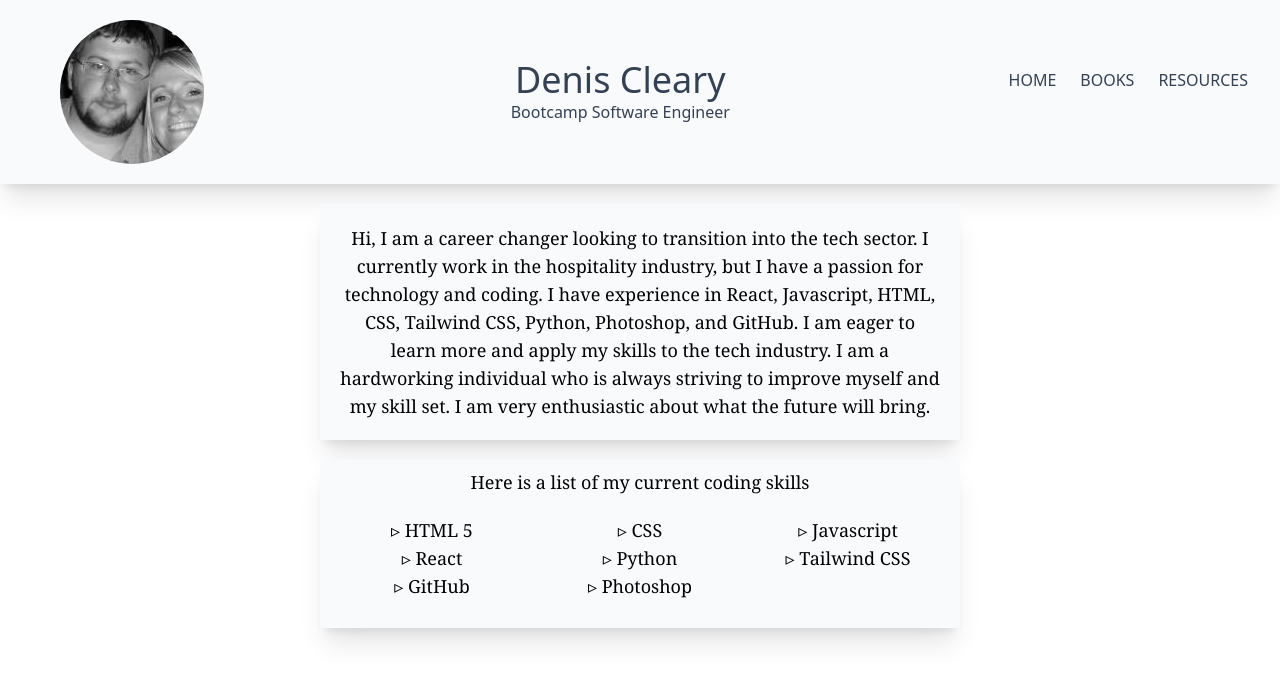
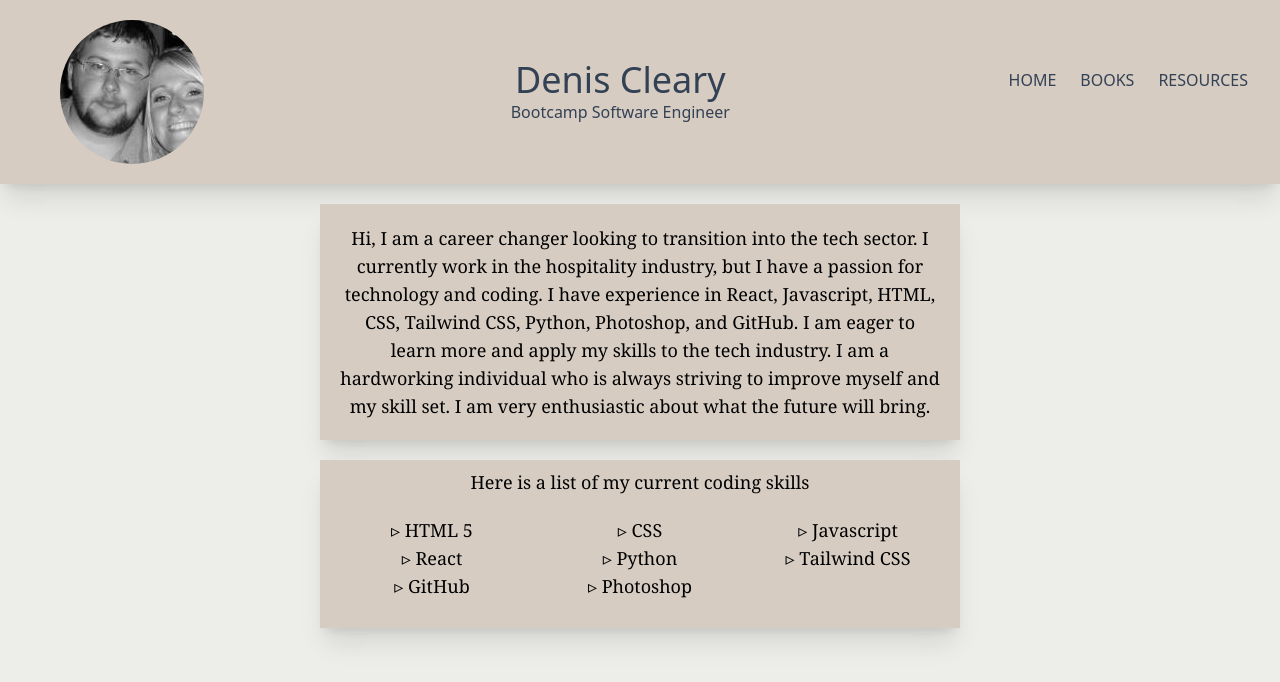
Before and after one commit to DenBeef/skillscity-mp, a Next.js app: page / in a window 1280 px wide. Shown: the top 682 px of the page. Built offline with nearby package versions, Linux system fonts and the light colour scheme.

Commit message:
background colour changes to components

```diff
--- a/components/home/bio/index.js
+++ b/components/home/bio/index.js
@@ -4,7 +4,7 @@ export default function Information({ text }) {
     return (
         <div className="grid justify-items-center">
             <div
-                className="w-1/2 flex text-center m-5 p-5 shadow-xl font-serif font-medium text-lg bg-slate-50">
+                className="w-1/2 flex text-center m-5 p-5 shadow-xl font-serif font-medium text-lg bg-[#D6CCC2]">
                 { text }
             </div>
 
--- a/components/home/hero/index.js
+++ b/components/home/hero/index.js
@@ -2,7 +2,7 @@ import TagLine from "../tag-line";
 
 export default function Name(props) {
     return (
-    <div className="text-center mt-10">
+    <div className="text-center mt-10 bg-[#D6CCC2]">
         <h1 className="text-4xl text-slate-700 font-medium">{ props.name }</h1>
         <TagLine tag="Bootcamp Software Engineer" />
     </div>
--- a/components/home/lists/index.js
+++ b/components/home/lists/index.js
@@ -1,7 +1,7 @@
 export default function Lists(props) {
     return (
         <div className="grid justify-items-center font-serif font-medium text-lg">
-            <div className="w-1/2 text-center bg-slate-50 p-2 shadow-xl">
+            <div className="w-1/2 text-center bg-[#D6CCC2] p-2 shadow-xl">
                 <p>{ props.title }</p>
                 <ul className="mt-5 mb-5 grid grid-cols-3 w-full">
                     {props.arr.map((item) => {
--- a/components/home/nav_bar/index.js
+++ b/components/home/nav_bar/index.js
@@ -6,7 +6,7 @@ import profile from "../../../src/images/profile.png"
 export default function NavBar() {
 
     return (
-        <div className="w-full flex justify-between bg-slate-50 p-5 shadow-xl">
+        <div className="w-full flex justify-between bg-[#D6CCC2] p-5 shadow-xl">
              <Image src={profile} className="object-none w-36 h-36 rounded-full custom-position mx-10" />
             <Name name="Denis Cleary" className=""/>
             <nav className="py-2 mt-10">
--- a/components/shared/items-grid/grid-item.js
+++ b/components/shared/items-grid/grid-item.js
@@ -1,7 +1,7 @@
 
 export default function GridItem({title, author, link, image}) {
         return (
-        <div className="w-9/10 mx-10 grid justify-items-center bg-slate-50 p-4 shadow-xl text-center">
+        <div className="w-9/10 mx-10 grid justify-items-center bg-[#D6CCC2] p-4 shadow-xl text-center">
             <img src={image} width="150"/>
             <h3 className="weight-full">{title}</h3>
             <p>{author}</p>
--- a/pages/index.js
+++ b/pages/index.js
@@ -5,7 +5,7 @@ import NavBar from "../components/home/nav_bar";
 
 export default function Home() {
   return (
-    <div>
+    <div className="h-screen bg-[#EDEDE9]">
       <NavBar />
       <Information text={"Hi, I am a career changer looking to transition into the tech sector. I currently work in the hospitality industry, but I have a passion for technology and coding. I have experience in React, Javascript, HTML, CSS, Tailwind CSS, Python, Photoshop, and GitHub. I am eager to learn more and apply my skills to the tech industry. I am a hardworking individual who is always striving to improve myself and my skill set. I am very enthusiastic about what the future will bring."} />
       <Lists title={"Here is a list of my current coding skills"} arr={["HTML 5", "CSS", "Javascript", "React", "Python", "Tailwind CSS", "GitHub", "Photoshop"]}/>
--- a/pages/myBooks.js
+++ b/pages/myBooks.js
@@ -7,7 +7,7 @@ import Information from "@/components/home/bio";
 export default function myBooks() {
 
     return (
-      <div>
+      <div className="h-screen bg-[#EDEDE9]">
         <NavBar />
         <Information text="I have read a number of books thus far on my journey to becoming a software engineer, and these are some of them."/>
         <Grid dataSet={'books'}/>
--- a/pages/resources.js
+++ b/pages/resources.js
@@ -4,7 +4,7 @@ import Information from "@/components/home/bio";
 
 export default function resources() {
     return (
-        <div>
+        <div className="h-screen bg-[#EDEDE9]">
             <NavBar />
             <Information text="I have compiled a range of resources that I have utilized to further my knowledge and development as a software developer." />
             <Grid dataSet={'res_list'}/>
```
